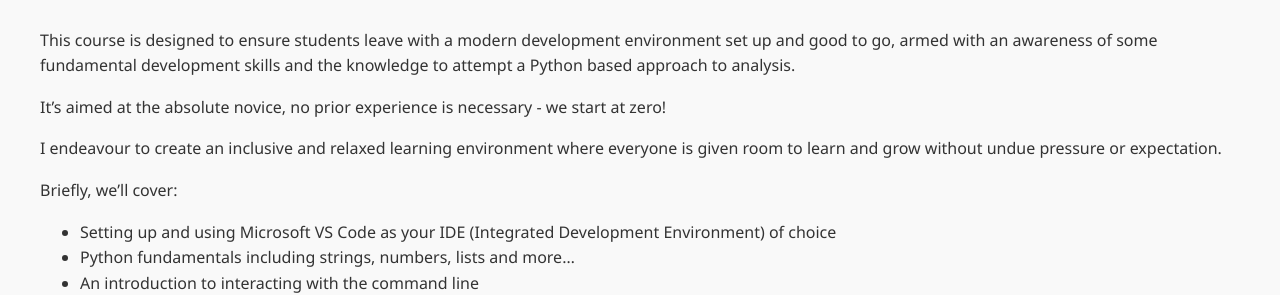
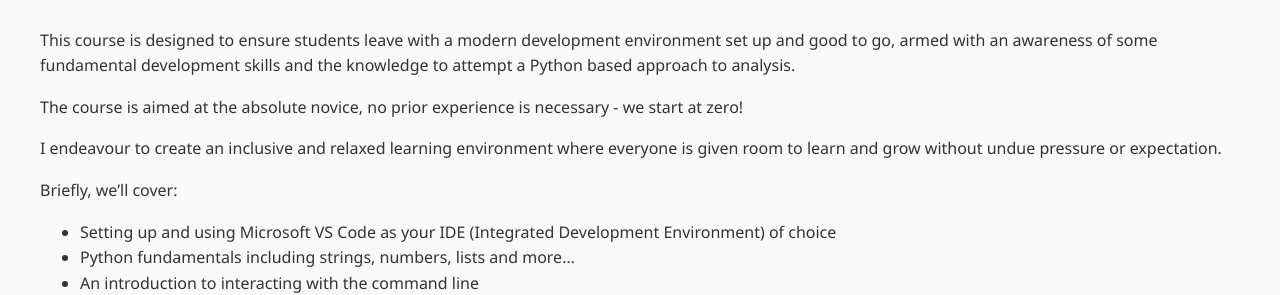
Before and after one commit to stegr81/Python-and-Dev-for-Analysis, a Jekyll site: the page built from docs/index.md, in a window 1280 px wide. Shown: the part 355-650 px from the top of the page. Built offline with Jekyll 4.4.1, drawn with Linux system fonts in a browser that asks for light colours.

Commit message:
Update index.md

```diff
--- a/docs/index.md
+++ b/docs/index.md
@@ -9,7 +9,7 @@ description: A comprehensive introduction to using Python for analysis in a mode
 ## About This Course
 This course is designed to ensure students leave with a modern development environment set up and good to go, armed with an awareness of some fundamental development skills and the knowledge to attempt a Python based approach to analysis.
 
-It's aimed at the absolute novice, no prior experience is necessary - we start at zero!
+The course is aimed at the absolute novice, no prior experience is necessary - we start at zero!
 
 I endeavour to create an inclusive and relaxed learning environment where everyone is given room to learn and grow without undue pressure or expectation.
 
```
